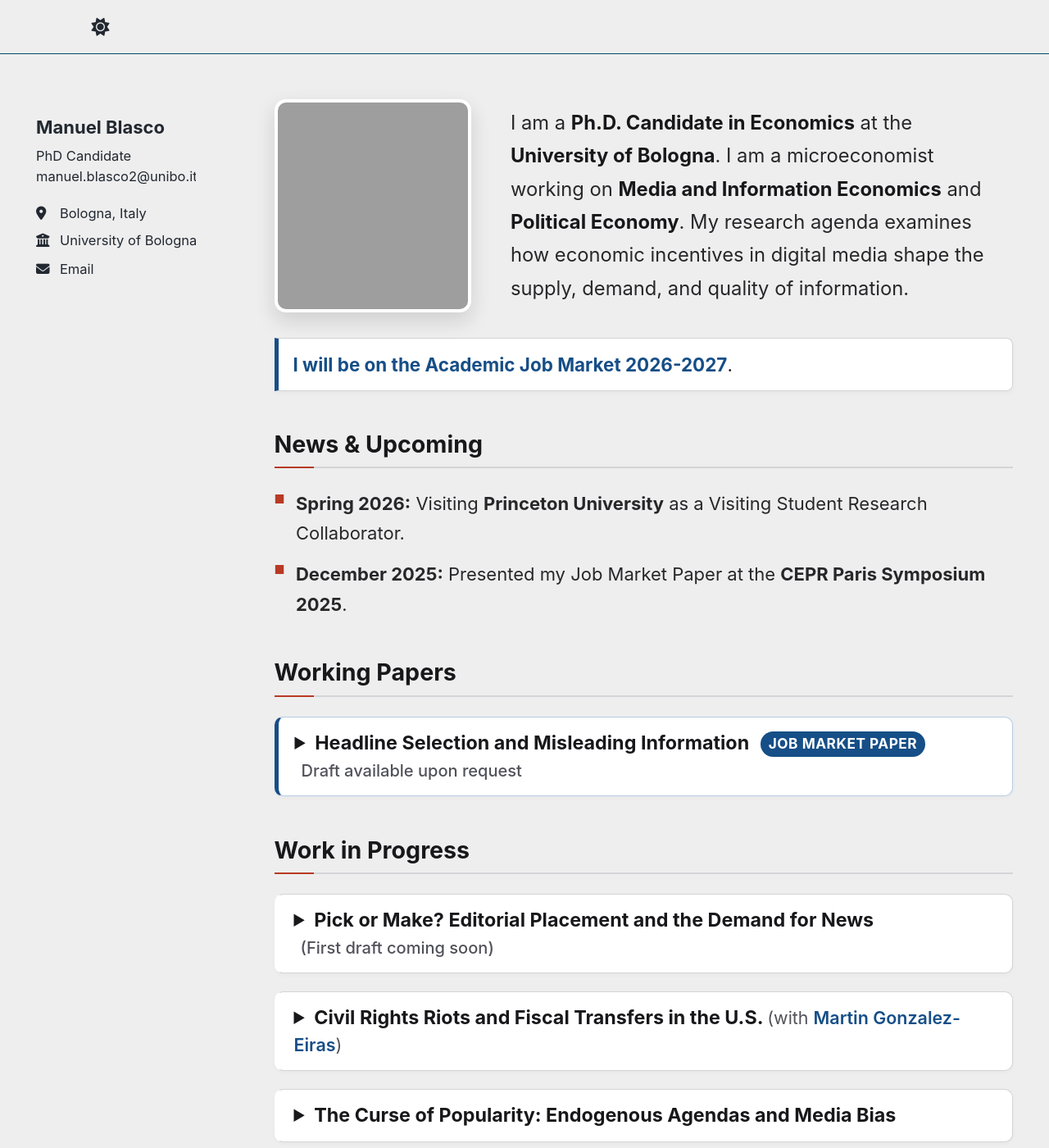
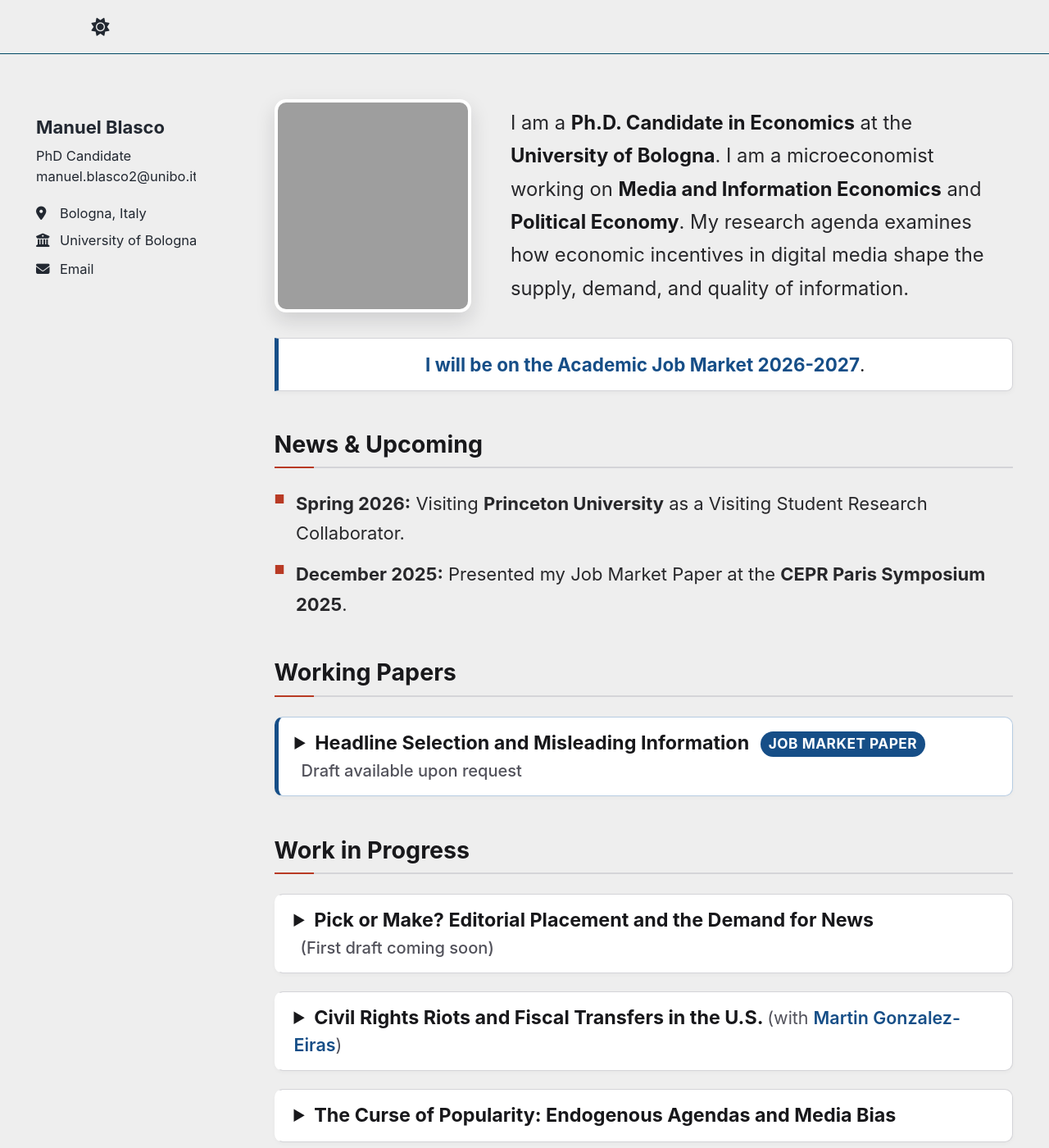
Before and after one commit to ManuelBlasco/manuelblasco.github.io, a Jekyll site: the page built from _pages/about.md, in a window 1280 px wide and 1400 px high. Shown: the whole window at 82% size. Built offline with Jekyll 4.4.1, drawn with Linux system fonts in a browser that asks for light colours; a script that is not in the unit is left out.

Commit message:
Update about.md

```diff
--- a/_pages/about.md
+++ b/_pages/about.md
@@ -273,9 +273,15 @@ redirect_from:
   </div>
 
   <!-- Fila 2: Banner de Job Market ocupando el ancho total debajo de ambas columnas -->
-  <div class="jm-banner">
-    <strong>I will be on the Academic Job Market 2026-2027</strong>.
-  </div>
+<div class="jm-banner">
+  <strong>I will be on the Academic Job Market 2026-2027</strong>.
+</div>
+
+<style>
+  .jm-banner {
+    text-align: center;
+  }
+</style>
 
   <h3 class="section-heading">News &amp; Upcoming</h3>
   <ul class="news-list">
```
